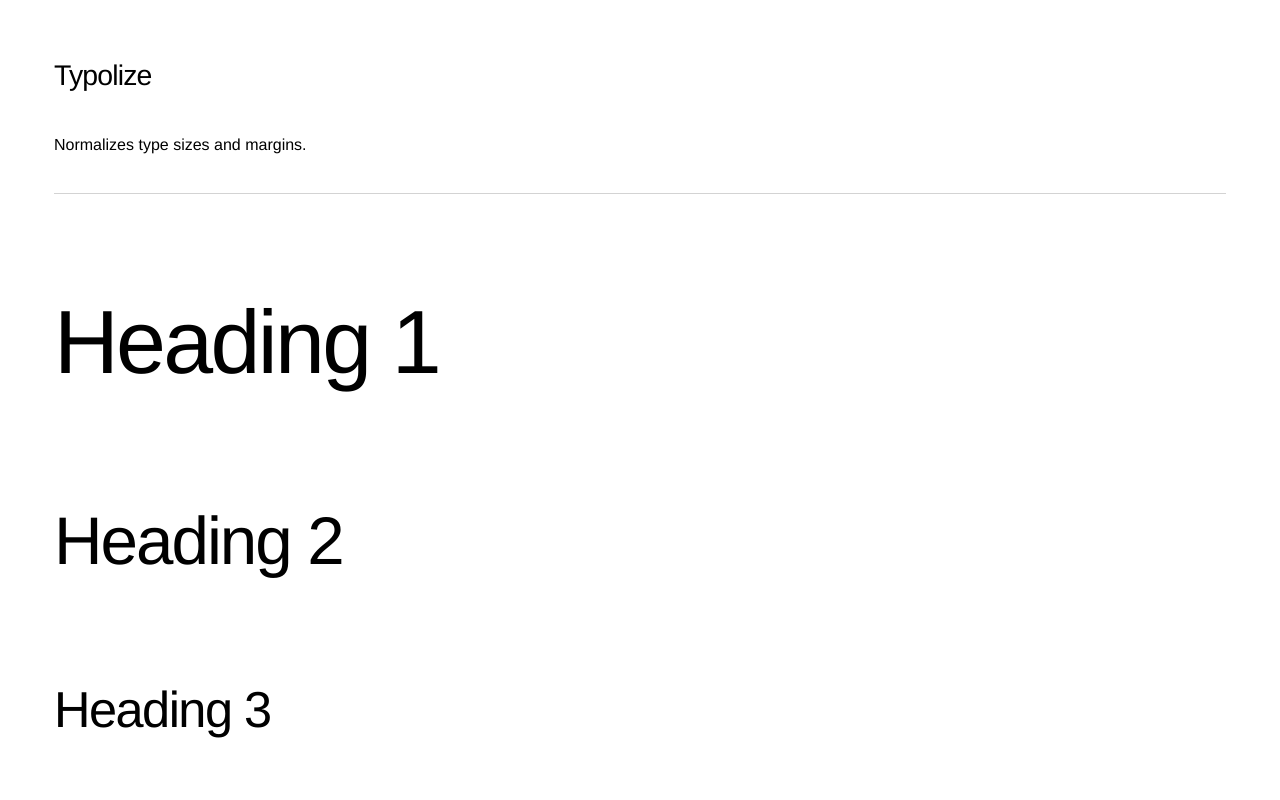
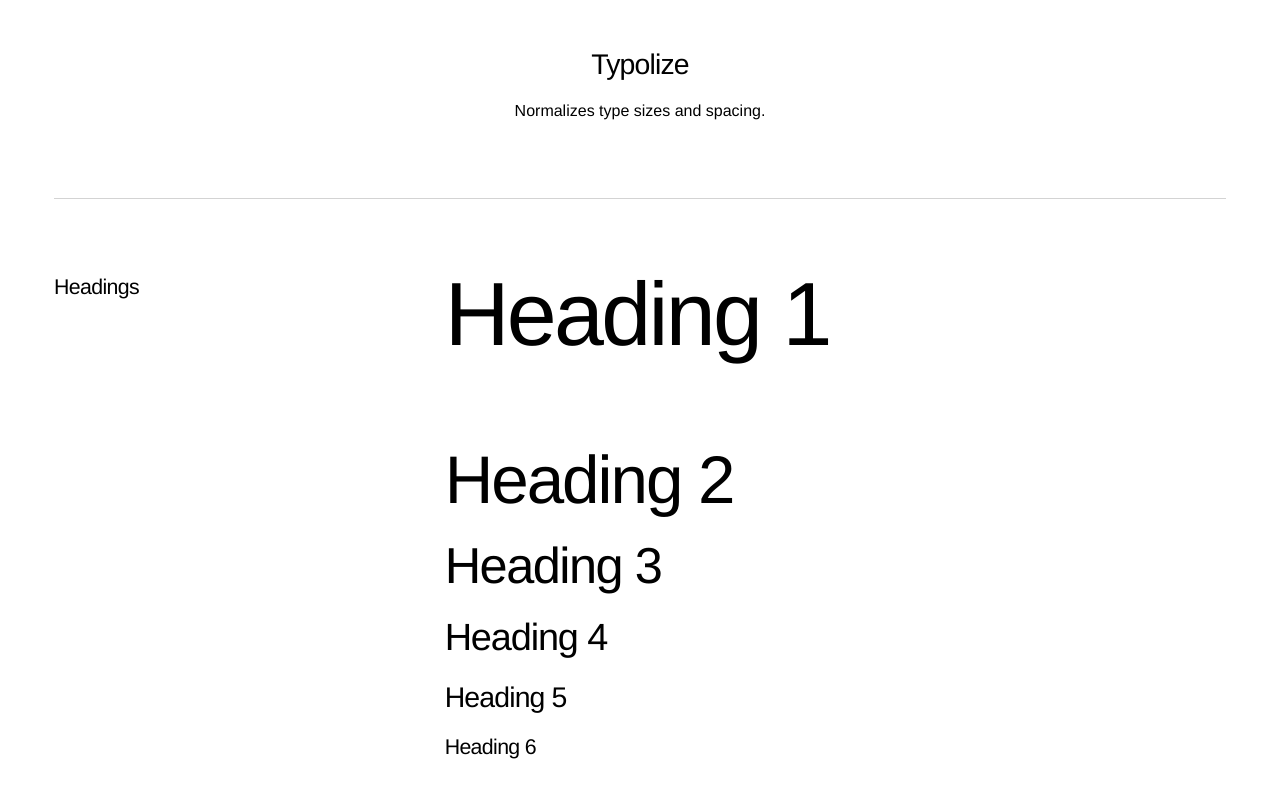
Before and after one commit to gavinmcfarland/typolize, a website: page public/index.html in a window 1280 px wide. Shown: the top 800 px of the page. Drawn offline with nearby package versions, Linux system fonts and the light colour scheme.

Commit message:
Improved spacing

```diff
--- a/package.json
+++ b/package.json
@@ -16,6 +16,7 @@
     "postcss-import": "^12.0.1",
     "postcss-logical": "^4.0.2",
     "postcss-math": "0.0.10",
+    "postcss-nested": "^4.2.1",
     "postcss-pow": "^1.0.1"
   },
   "repository": {
--- a/public/index.html
+++ b/public/index.html
@@ -12,6 +12,23 @@
   <link rel="stylesheet" href="typolize.css?v=1.0">
 
   <style>
+
+    :root {
+      --has-layout: var(--space);
+    }
+
+* > :first-child {
+    --space: var(--has-layout, 0);
+}
+
+.has-layout {
+    --has-layout: intial;
+}
+
+.has-layout > * > * {
+    --has-layout: var(--space);
+}
+
 
     /* ol {
       counter-reset: number;
@@ -32,46 +49,28 @@
 
     body {
         font-family: Helvetica, sans-serif;
-        padding: var(--spacing-3);
-        margin: 0;
+        margin: var(--space-3);
     }
 
     h1, h2, h3, h4, h5, h6 {
       letter-spacing: -0.03em;
     }
 
-    .name {
-      font-size: var(--font-size-2);
-    }
-
     /* Remove default border from hr */
 
     hr {
         border: none;
+        margin-bottom: unset;
     }
 
     hr {
       border-bottom: 1px solid lightgrey;
     }
 
-    /* Remove first and last margins */
-
-    .remove-margin > :first-child {
-        margin-top: unset;
-    }
-
-    .remove-margin > :last-child {
-        margin-bottom: unset;
-    }
-
     /* Type sizing */
 
     body {
         font-size: var(--font-size-0);
-    }
-
-    body * + * {
-        margin-top: var(--spacing-1);
     }
 
     h1 {
@@ -108,40 +107,116 @@
 
     /* Element spacing */
 
-    h1, h2, h3, h4, h5 {
-        margin-top: var(--spacing-4);
-        margin-bottom: var(--spacing-2);
+    * {
+        --space: var(--space-1);
     }
 
-    hr {
-        margin-top: var(--spacing-2);
-        margin-bottom: var(--spacing-2);
+    h1 + * {
+        --space: var(--space-4);
     }
+
+    hr, hr + * {
+        --space: var(--space-4);
+    }
+
+
+
+
+
+
+
+
+
+    .name {
+      font-size: var(--font-size-2);
+      text-align: center;
+    }
+
+    .name + * {
+      --space: var(--space-1);
+    }
+
+    .tagline {
+      text-align: center;
+    }
+
+
+
+    @media (min-width: 900px) {
+      [grid] {
+        display: grid;
+        grid-template-columns: repeat(6, 1fr);
+        --has-layout: intial;
+        row-gap: var(--space-4);
+      }
+      /* [grid] > * > * {
+        --has-layout: var(--space);
+      } */
+      [grid] > * {
+        grid-column: 1 / -1;
+      }
+    }
+
+
+
+    [span] {
+      --space: var(--has-layout, 0);
+    }
+
+    [span="1"] {
+      grid-column: span 2;
+    }
+
+    [span="2"] {
+      grid-column: span 2;
+    }
+
+    [span="3"] {
+      grid-column: span 4;
+    }
+
+    [span="4"] {
+      grid-column: span 4;
+    }
+
+    [span="5"] {
+      grid-column: span 5;
+    }
+
+    [span="6"] {
+      grid-column: span 6;
+    }
+
+
+
   </style>
 
 </head>
 
-<body class="remove-margin">
+<body>
     <h1 class="name">Typolize</h1>
-    <p>Normalizes type sizes and margins.</p>
+    <p class="tagline">Normalizes type sizes and spacing.</p>
     <hr></hr>
 
-    <div>
+    <div grid>
 
+      <h6 span=2>Headings</h6>
+
+      <div span=4>
         <h1>Heading 1</h1>
-
-    <div>
         <h2>Heading 2</h2>
         <h3>Heading 3</h3>
         <h4>Heading 4</h4>
         <h5>Heading 5</h5>
         <h6>Heading 6</h6>
+      </div>
 
+      <h6 span=2>Text</h6>
+
+      <div span=4>
         <div>
           <p>Paragraph</p>
           <blockquote>Blockquote</blockquote>
-      </div>
-
         </div>
 
         <ul>
@@ -162,5 +237,8 @@
             <p>Some paragraphs in a div</p>
             <p>Some paragraphs in a div</p>
         </div>
+      </div>
+
+    </div>
 </body>
 </html>
--- a/public/typolize.css
+++ b/public/typolize.css
@@ -3,6 +3,9 @@
     --root-size: 16px;
     --line-ratio: 1.5;
     --font-ratio: 1.333;
+
+    /* Font height */
+    --font-height: 0.75;
 
     /* Font sizes and spacing scales */
     --font-size--2: calc(1rem * (1 / (var(--font-ratio) * var(--font-ratio))));
@@ -18,19 +21,19 @@
     --font-size-8: calc(1rem * (var(--font-ratio) * var(--font-ratio) * var(--font-ratio) * var(--font-ratio) * var(--font-ratio) * var(--font-ratio) * var(--font-ratio) * var(--font-ratio)));
     --font-size-9: calc(1rem * (var(--font-ratio) * var(--font-ratio) * var(--font-ratio) * var(--font-ratio) * var(--font-ratio) * var(--font-ratio) * var(--font-ratio) * var(--font-ratio) * var(--font-ratio)));
     --font-size-10: calc(1rem * (var(--font-ratio) * var(--font-ratio) * var(--font-ratio) * var(--font-ratio) * var(--font-ratio) * var(--font-ratio) * var(--font-ratio) * var(--font-ratio) * var(--font-ratio) * var(--font-ratio)));
-    --spacing--2: calc(1rem * (1 / (var(--line-ratio) * var(--line-ratio))));
-    --spacing--1: calc(1rem * (1 / (var(--line-ratio))));
-    --spacing-0: calc(1rem * 1);
-    --spacing-1: calc(1rem * (var(--line-ratio)));
-    --spacing-2: calc(1rem * (var(--line-ratio) * var(--line-ratio)));
-    --spacing-3: calc(1rem * (var(--line-ratio) * var(--line-ratio) * var(--line-ratio)));
-    --spacing-4: calc(1rem * (var(--line-ratio) * var(--line-ratio) * var(--line-ratio) * var(--line-ratio)));
-    --spacing-5: calc(1rem * (var(--line-ratio) * var(--line-ratio) * var(--line-ratio) * var(--line-ratio) * var(--line-ratio)));
-    --spacing-6: calc(1rem * (var(--line-ratio) * var(--line-ratio) * var(--line-ratio) * var(--line-ratio) * var(--line-ratio) * var(--line-ratio)));
-    --spacing-7: calc(1rem * (var(--line-ratio) * var(--line-ratio) * var(--line-ratio) * var(--line-ratio) * var(--line-ratio) * var(--line-ratio) * var(--line-ratio)));
-    --spacing-8: calc(1rem * (var(--line-ratio) * var(--line-ratio) * var(--line-ratio) * var(--line-ratio) * var(--line-ratio) * var(--line-ratio) * var(--line-ratio) * var(--line-ratio)));
-    --spacing-9: calc(1rem * (var(--line-ratio) * var(--line-ratio) * var(--line-ratio) * var(--line-ratio) * var(--line-ratio) * var(--line-ratio) * var(--line-ratio) * var(--line-ratio) * var(--line-ratio)));
-    --spacing-10: calc(1rem * (var(--line-ratio) * var(--line-ratio) * var(--line-ratio) * var(--line-ratio) * var(--line-ratio) * var(--line-ratio) * var(--line-ratio) * var(--line-ratio) * var(--line-ratio) * var(--line-ratio)))
+    --space--2: calc(1rem * (1 / (var(--line-ratio) * var(--line-ratio))));
+    --space--1: calc(1rem * (1 / (var(--line-ratio))));
+    --space-0: calc(1rem * 1);
+    --space-1: calc(1rem * (var(--line-ratio)));
+    --space-2: calc(1rem * (var(--line-ratio) * var(--line-ratio)));
+    --space-3: calc(1rem * (var(--line-ratio) * var(--line-ratio) * var(--line-ratio)));
+    --space-4: calc(1rem * (var(--line-ratio) * var(--line-ratio) * var(--line-ratio) * var(--line-ratio)));
+    --space-5: calc(1rem * (var(--line-ratio) * var(--line-ratio) * var(--line-ratio) * var(--line-ratio) * var(--line-ratio)));
+    --space-6: calc(1rem * (var(--line-ratio) * var(--line-ratio) * var(--line-ratio) * var(--line-ratio) * var(--line-ratio) * var(--line-ratio)));
+    --space-7: calc(1rem * (var(--line-ratio) * var(--line-ratio) * var(--line-ratio) * var(--line-ratio) * var(--line-ratio) * var(--line-ratio) * var(--line-ratio)));
+    --space-8: calc(1rem * (var(--line-ratio) * var(--line-ratio) * var(--line-ratio) * var(--line-ratio) * var(--line-ratio) * var(--line-ratio) * var(--line-ratio) * var(--line-ratio)));
+    --space-9: calc(1rem * (var(--line-ratio) * var(--line-ratio) * var(--line-ratio) * var(--line-ratio) * var(--line-ratio) * var(--line-ratio) * var(--line-ratio) * var(--line-ratio) * var(--line-ratio)));
+    --space-10: calc(1rem * (var(--line-ratio) * var(--line-ratio) * var(--line-ratio) * var(--line-ratio) * var(--line-ratio) * var(--line-ratio) * var(--line-ratio) * var(--line-ratio) * var(--line-ratio) * var(--line-ratio)))
 
     /* --spacing-0: 0; */
 }
@@ -46,3 +49,58 @@ html {
 body {
     line-height: var(--line-ratio);
 }
+
+/* Needs to more specific than most resets */
+
+body, div, span, applet, object, iframe, h1, h2, h3, h4, h5, h6, p, blockquote, pre, a, abbr, acronym, address, big, cite, code, del, dfn, em, img, ins, kbd, q, s, samp, small, strike, strong, sub, sup, tt, var, b, u, i, center, dl, dt, dd, ol, ul, li, fieldset, form, label, legend, table, caption, tbody, tfoot, thead, tr, th, td, article, aside, canvas, details, embed, figure, figcaption, footer, header, hgroup, menu, nav, output, ruby, section, summary, time, mark, audio, video, hr {
+    margin-top: var(--space);
+}
+
+/* background: rgba(20,230,245,0.1); */
+
+blockquote::before,
+    blockquote::after,
+    p::before,
+    p::after,
+    ul::before,
+    ul::after,
+    ol::before,
+    ol::after,
+    h1::before,
+    h1::after,
+    h2::before,
+    h2::after,
+    h3::before,
+    h3::after,
+    h4::before,
+    h4::after,
+    h5::before,
+    h5::after,
+    h6::before,
+    h6::after,
+    nav::before,
+    nav::after,
+    div > code::before,
+    div > code::after,
+    div > a::before,
+    div > a::after,
+    .Button::before,
+    .Button::after {
+        content: '';
+        display: block;
+        height: 0;
+        width: 0;
+    }
+
+/* display: table; */
+
+blockquote::before, p::before, ul::before, ol::before, h1::before, h2::before, h3::before, h4::before, h5::before, h6::before, nav::before, div > code::before, div > a::before, .Button::before {
+        margin-bottom: calc((var(--font-height) - var(--line-ratio, 1)) * 0.5em);
+    }
+
+blockquote::after, p::after, ul::after, ol::after, h1::after, h2::after, h3::after, h4::after, h5::after, h6::after, nav::after, div > code::after, div > a::after, .Button::after {
+        margin-top: calc((var(--font-height) - var(--line-ratio, 1)) * 0.5em);
+
+
+        /* ^ Causing some issues with how the height is calculated. Adding display: table fixes this but causes some other issues also */
+    }
--- a/src/index.js
+++ b/src/index.js
@@ -5,11 +5,12 @@ const postcssPow = require('postcss-pow')
 const postcssFor = require('postcss-for')
 const postcssLogical = require('postcss-logical')
 const postcssMath = require('postcss-math')
+const postcssNested = require('postcss-nested')
 const fs = require('fs')
 
 fs.readFile('src/typolize.css', (err, css) => {
 
-  postcss([postcssImport, postcssFor, postcssMath, postcssPow, postcssLogical, autoprefixer])
+  postcss([postcssImport, postcssFor, postcssNested, postcssMath, postcssPow, postcssLogical, autoprefixer])
     .process(css, { from: 'src/typolize.css', to: 'dist/typolize.css' })
     .then(result => {
       fs.writeFile('dist/typolize.css', result.css, () => true)
--- a/src/typolize.css
+++ b/src/typolize.css
@@ -3,6 +3,9 @@
     --root-size: 16px;
     --line-ratio: 1.5;
     --font-ratio: 1.333;
+
+    /* Font height */
+    --font-height: 0.75;
 
     /* Font sizes and spacing scales */
 
@@ -11,7 +14,7 @@
     }
 
     @for $i from -2 to 10 {
-    --spacing-$(i): calc(1rem * pow(var(--line-ratio), $(i)));
+    --space-$(i): calc(1rem * pow(var(--line-ratio), $(i)));
     }
 
     /* --spacing-0: 0; */
@@ -28,3 +31,34 @@ html {
 body {
     line-height: var(--line-ratio);
 }
+
+/* Needs to more specific than most resets */
+
+body, div, span, applet, object, iframe, h1, h2, h3, h4, h5, h6, p, blockquote, pre, a, abbr, acronym, address, big, cite, code, del, dfn, em, img, ins, kbd, q, s, samp, small, strike, strong, sub, sup, tt, var, b, u, i, center, dl, dt, dd, ol, ul, li, fieldset, form, label, legend, table, caption, tbody, tfoot, thead, tr, th, td, article, aside, canvas, details, embed, figure, figcaption, footer, header, hgroup, menu, nav, output, ruby, section, summary, time, mark, audio, video, hr {
+    margin-top: var(--space);
+}
+
+blockquote, p, ul, ol, h1, h2, h3, h4, h5, h6, nav, div > code, div > a, .Button {
+
+    /* display: table; */
+    /* background: rgba(20,230,245,0.1); */
+
+    &::before,
+    &::after {
+        content: '';
+        display: block;
+        height: 0;
+        width: 0;
+    }
+
+    &::before {
+        margin-bottom: calc((var(--font-height) - var(--line-ratio, 1)) * 0.5em);
+    }
+
+    &::after {
+        margin-top: calc((var(--font-height) - var(--line-ratio, 1)) * 0.5em);
+
+
+        /* ^ Causing some issues with how the height is calculated. Adding display: table fixes this but causes some other issues also */
+    }
+}
```
Also changed, not shown: README.md, dist/typolize.css, 1 other file. Lines whose indentation alone changed are shown as unchanged.
